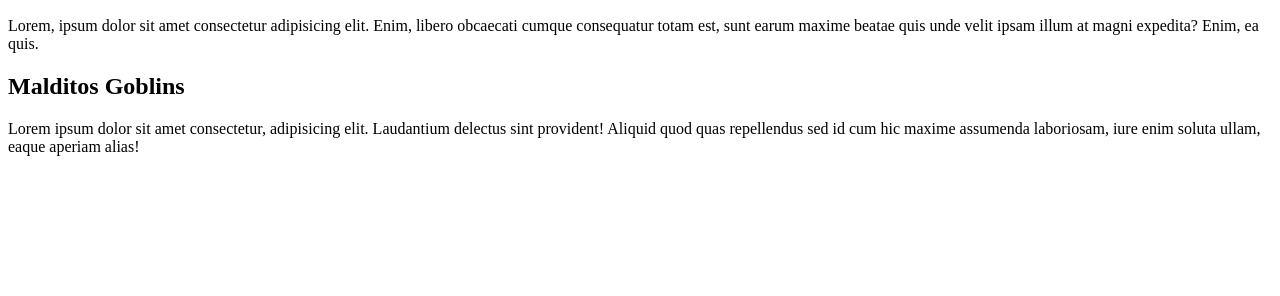
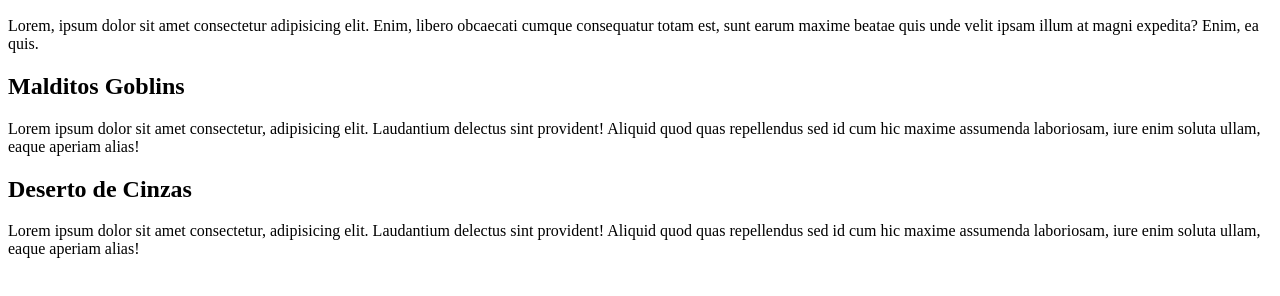
Before and after one commit to ColorauJr/Projeto-Site, a plain HTML site: page index.html in a window 1280 px wide. Shown: the part 110-406 px from the top of the page. Drawn offline with Linux system fonts and the light colour scheme.

Commit message:
Update index.html

```diff
--- a/index.html
+++ b/index.html
@@ -17,5 +17,9 @@
             <h2>Malditos Goblins</h2>
             <p>Lorem ipsum dolor sit amet consectetur, adipisicing elit. Laudantium delectus sint provident! Aliquid quod quas repellendus sed id cum hic maxime assumenda laboriosam, iure enim soluta ullam, eaque aperiam alias!</p>
         </article>
+        <article>
+            <h2>Deserto de Cinzas</h2>
+            <p>Lorem ipsum dolor sit amet consectetur, adipisicing elit. Laudantium delectus sint provident! Aliquid quod quas repellendus sed id cum hic maxime assumenda laboriosam, iure enim soluta ullam, eaque aperiam alias!</p>
+        </article>
 </body>
 </html>
```
